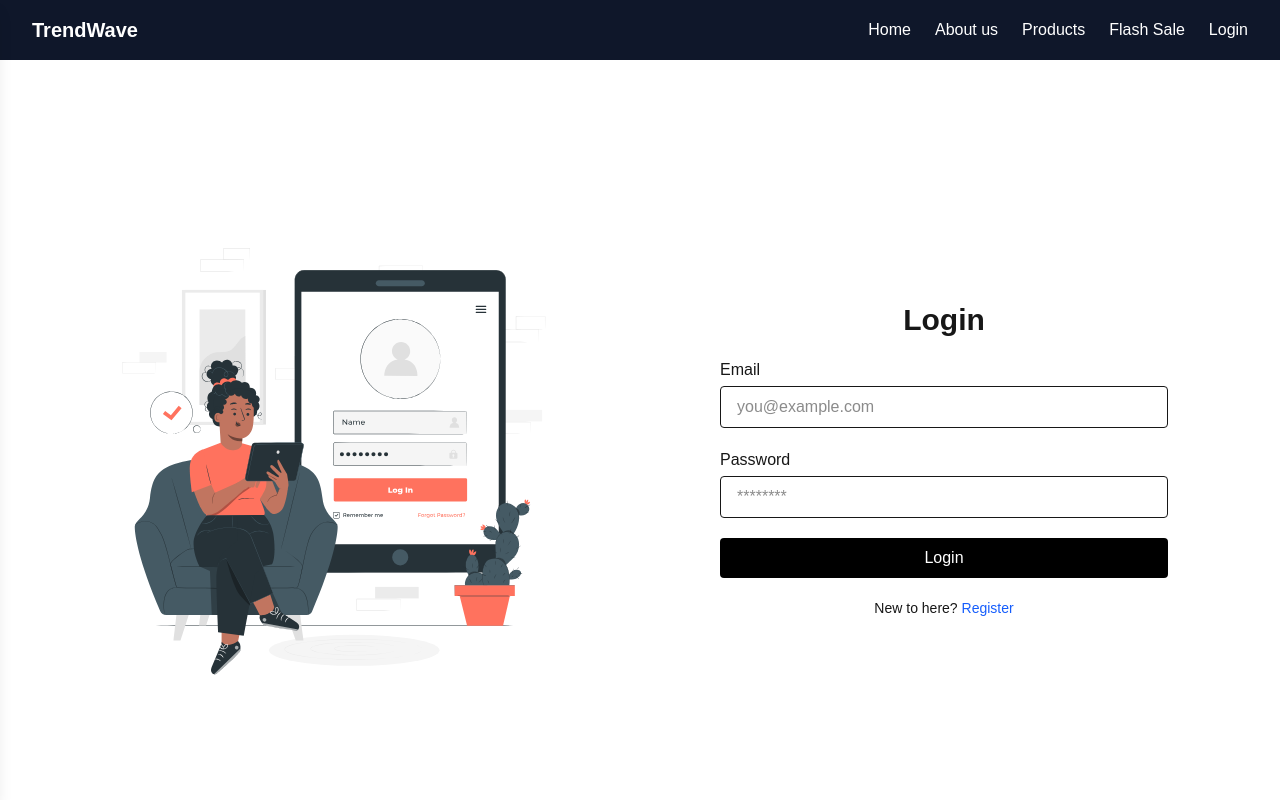
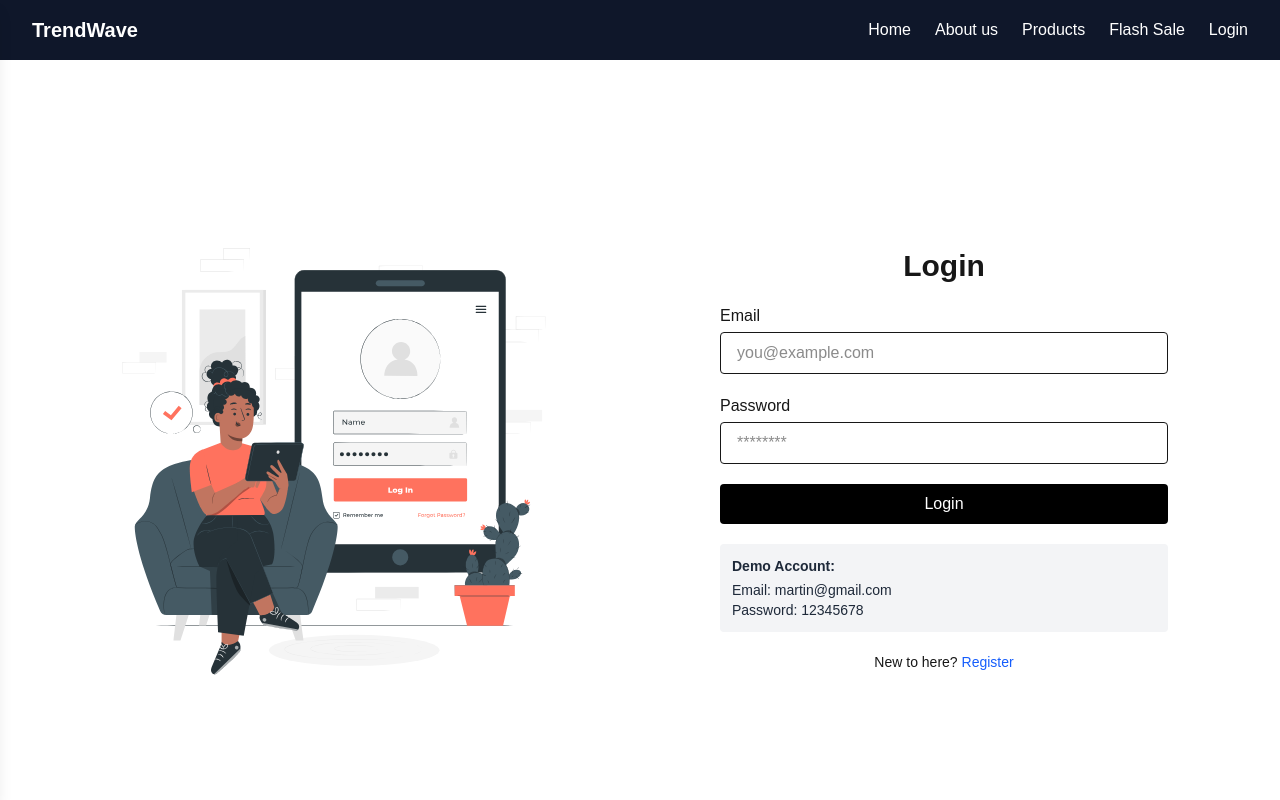
Before and after one commit to kader009/trendwave-frontend, a Next.js app: page /login in a window 1280 px wide. Shown: the top 800 px of the page. Built offline with nearby package versions, Linux system fonts and the light colour scheme.

Commit message:
demo account added on login page for visitor

```diff
--- a/src/app/login/page.tsx
+++ b/src/app/login/page.tsx
@@ -144,6 +144,17 @@ export default function LoginPage() {
               Login
             </button>
 
+            {/* 🔒 Demo account info */}
+            <div className="bg-gray-100 dark:bg-gray-800 text-gray-800 dark:text-gray-100 rounded p-3 text-sm">
+              <p className="font-semibold mb-1">Demo Account:</p>
+              <p>
+                <span className="font-medium">Email:</span> martin@gmail.com
+              </p>
+              <p>
+                <span className="font-medium">Password:</span> 12345678
+              </p>
+            </div>
+
             {/* Register Link */}
             <p className="text-center text-sm">
               New to here?{' '}
```
